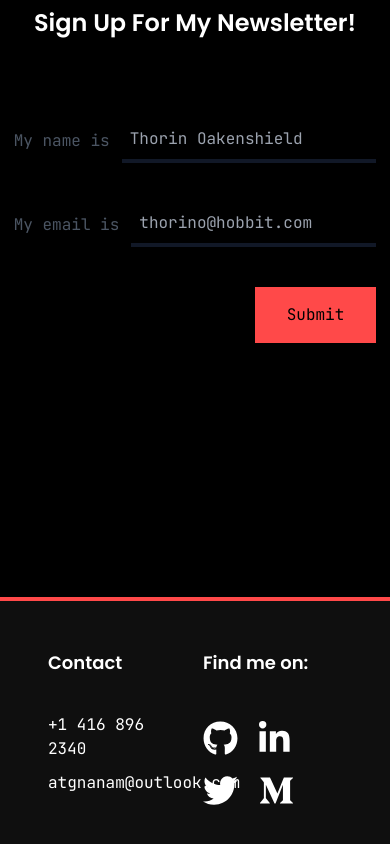
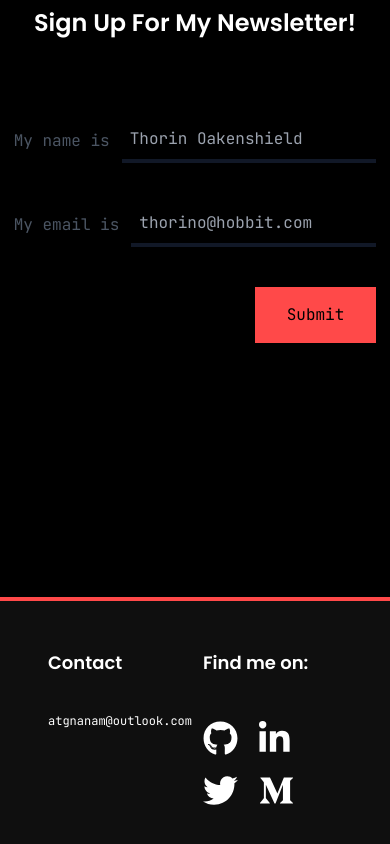
Before and after one commit to SituatedFern/webbysite, a Next.js app: page / in a window 390 px wide. Shown: the part 9382-10226 px from the top of the page. Built offline with nearby package versions, Linux system fonts and the light colour scheme.

Commit message:
mobile footer fix

```diff
--- a/components/Footer.js
+++ b/components/Footer.js
@@ -17,10 +17,7 @@ const Footer = () => {
             <h4 className="text-lg sm:text-base text-white mb-9 font-poppins relative">
               Contact
             </h4>
-            <ul className="list-none font-jetbrains">
-              <li className="mb-2.5">
-                <a href="/">+1 416 896 2340</a>
-              </li>
+            <ul className="list-none font-jetbrains text-xs md:text-lg">
               <li className="mb-2.5">
                 <a href="/">atgnanam@outlook.com</a>
               </li>
```
